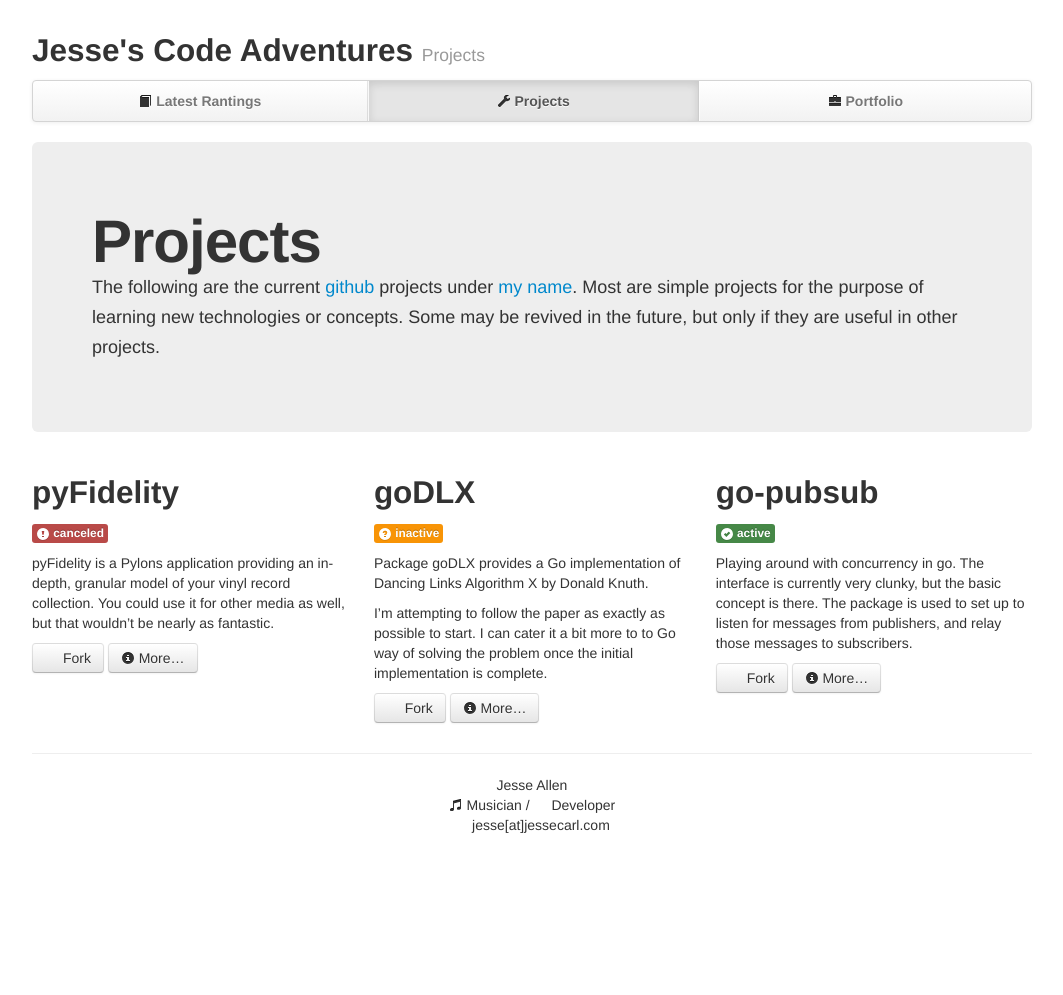
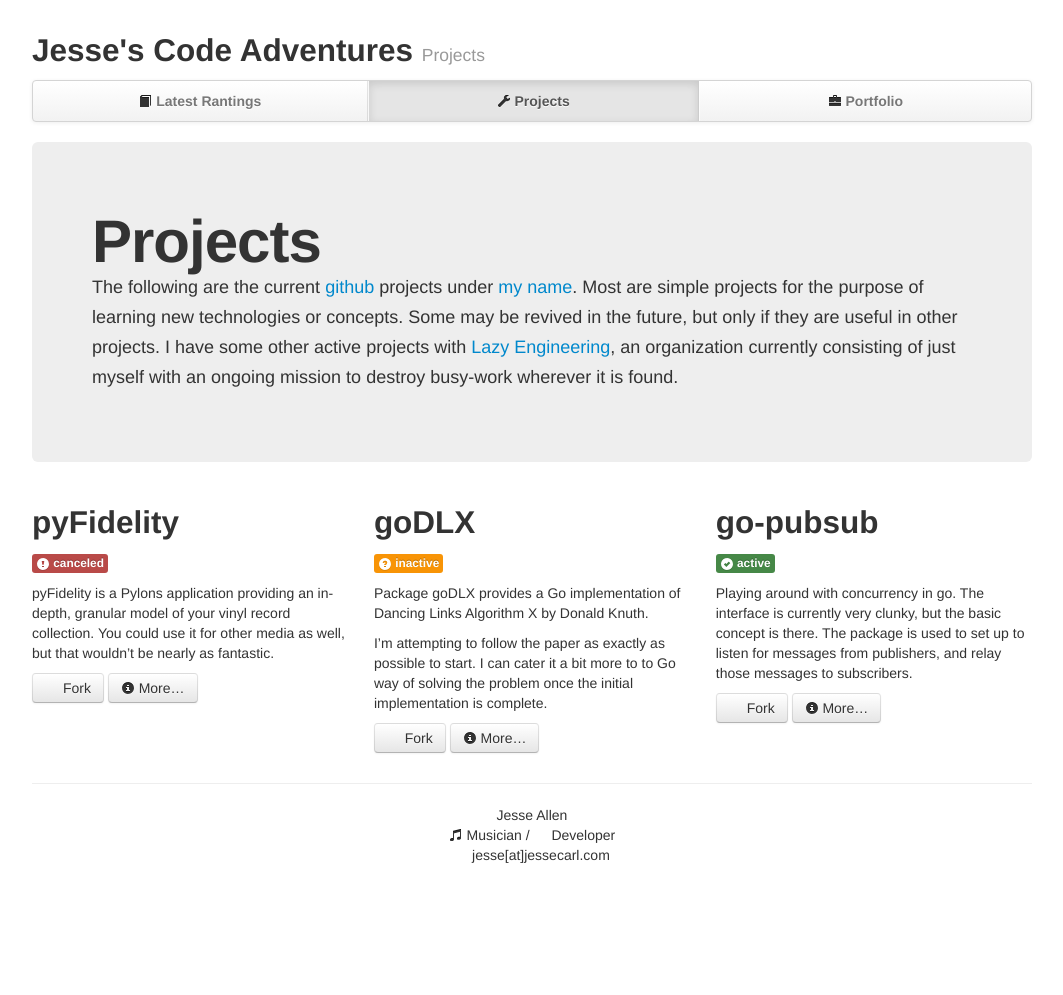
Before and after one commit to jessecarl/jessecarl.github.io, a Jekyll site: the page built from projects/index.html, in a window 1280 px wide. Shown: the whole page, without its empty margins (108-1171 px from the left). Built offline with Jekyll 4.4.1, drawn with Linux system fonts in a browser that asks for light colours; nearby versions of some CDN libraries; a style sheet for code colours, icons or effects is not loaded; before the commit the page ends 965 px from its top, so only the background shows below that.

Commit message:
Add reference to Lazy Engineering
Adds a quick reference to Lazy Engineering to Projects page.

```diff
--- a/projects/index.html
+++ b/projects/index.html
@@ -19,7 +19,7 @@ projects:
   The following are the current <a href="http://github.com">github</a> projects
   under <a href="http://github.com/jessecarl/">my name</a>. Most are simple projects for the purpose of learning new technologies
   or concepts. Some may be revived in the future, but only if they are useful in other
-  projects.
+  projects. I have some other active projects with <a href="http://github.com/lazyengineering">Lazy Engineering</a>, an organization currently consisting of just myself with an ongoing mission to destroy busy-work wherever it is found.
   </p>
 </div>
 <div class="row-fluid">
```
